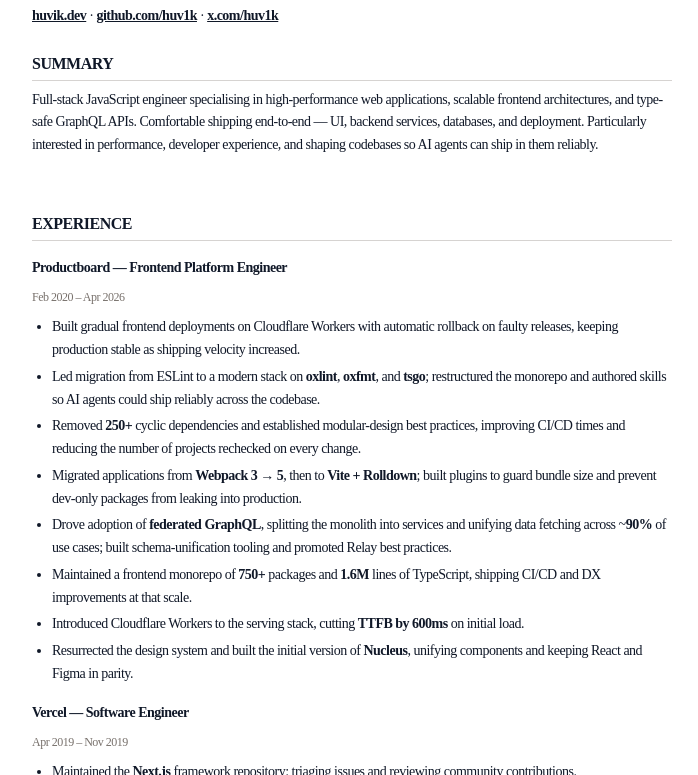
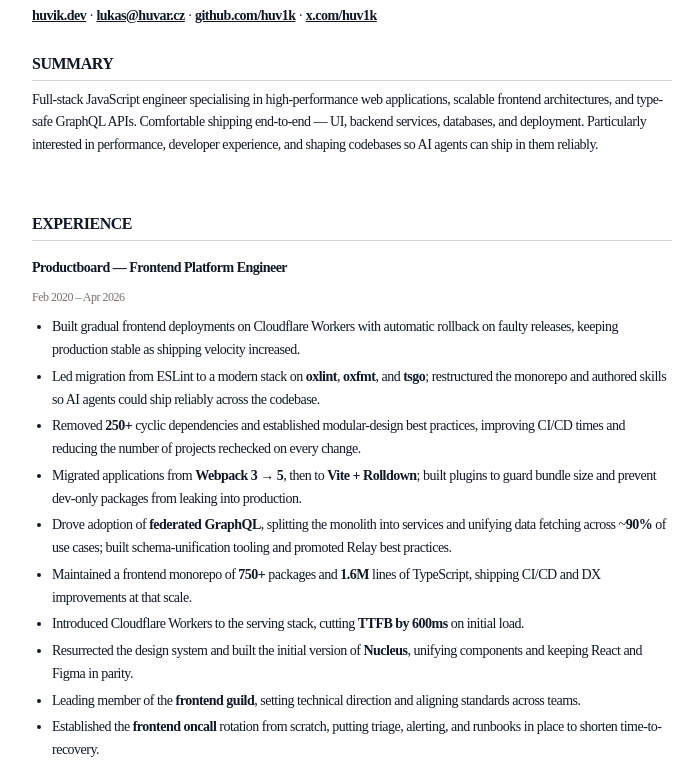
Before and after one commit to huv1k/website, an Astro site: page /cv in a window 1280 px wide. Shown: the part 170-945 px from the top of the page, without its empty margins (288-986 px from the left). Built offline with nearby package versions, Linux system fonts and the light colour scheme; Astro itself is replaced by a stand-in of ours.

Commit message:
feat(cv): add guild/oncall bullets and email contact (#1425)
## Summary
- Add two bullets under Productboard: leading member of the frontend
guild and establishing the frontend oncall rotation.
- Surface a `mailto:lukas@huvar.cz` link in the CV header alongside
website, GitHub, and X.

## Test plan
- [ ] `bun dev` and load `/cv` to confirm the new bullets render and the
email link works.

```diff
--- a/cv.md
+++ b/cv.md
@@ -5,7 +5,7 @@
 **Software Developer — AI, React, GraphQL & TypeScript**
 Czech Republic
 
-[huvik.dev](https://huvik.dev/) · [github.com/huv1k](https://github.com/huv1k) · [x.com/huv1k](https://x.com/huv1k)
+[huvik.dev](https://huvik.dev/) · [lukas@huvar.cz](mailto:lukas@huvar.cz) · [github.com/huv1k](https://github.com/huv1k) · [x.com/huv1k](https://x.com/huv1k)
 
 ## Summary
 
@@ -46,6 +46,10 @@ _Feb 2020 – Apr 2026_
 - Resurrected the design system and built the initial version of
   **Nucleus**, unifying components and keeping React and Figma in
   parity.
+- Leading member of the **frontend guild**, setting technical direction
+  and aligning standards across teams.
+- Established the **frontend oncall** rotation from scratch, putting
+  triage, alerting, and runbooks in place to shorten time-to-recovery.
 
 ### Vercel — Software Engineer
 
```
